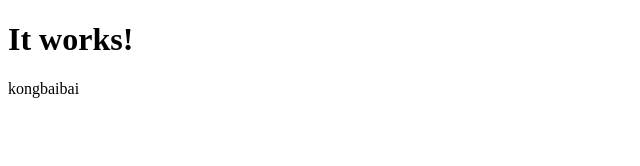
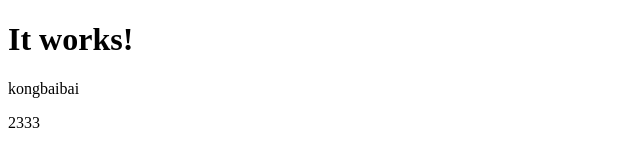
Before and after one commit to johnandcat/git-demo, a plain HTML site: page index.html in a window 1280 px wide. Shown: the full height of the page, 0-640 px from the left. Drawn offline with Linux system fonts and the light colour scheme.

Commit message:
two write

```diff
--- a/index.html
+++ b/index.html
@@ -9,5 +9,6 @@
 <body>
     <h1>It works!</h1>
     <p>kongbaibai</p>
+    <p>2333</p>
 </body>
 </html>
```
